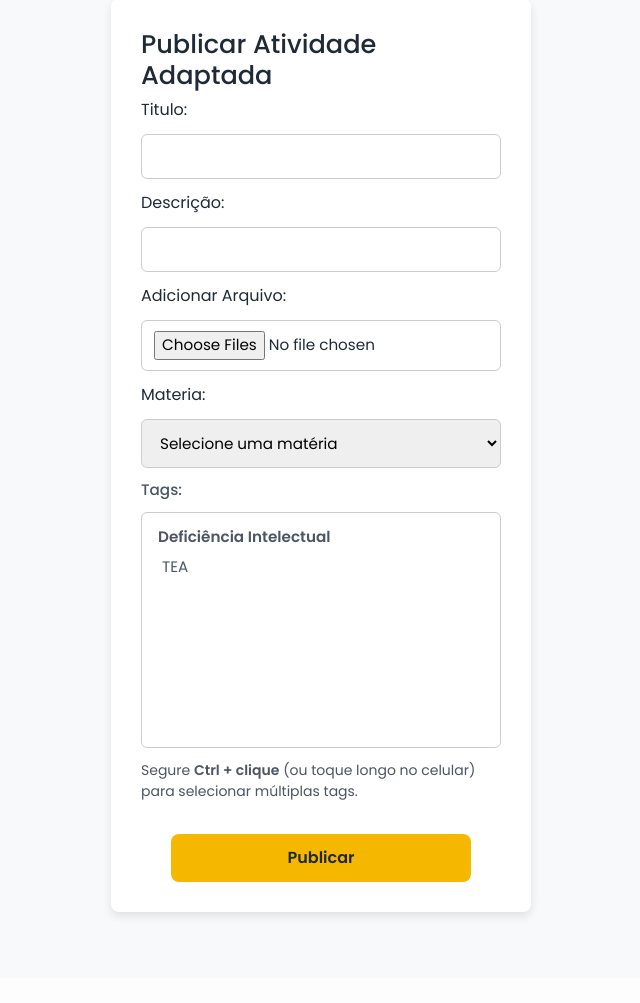
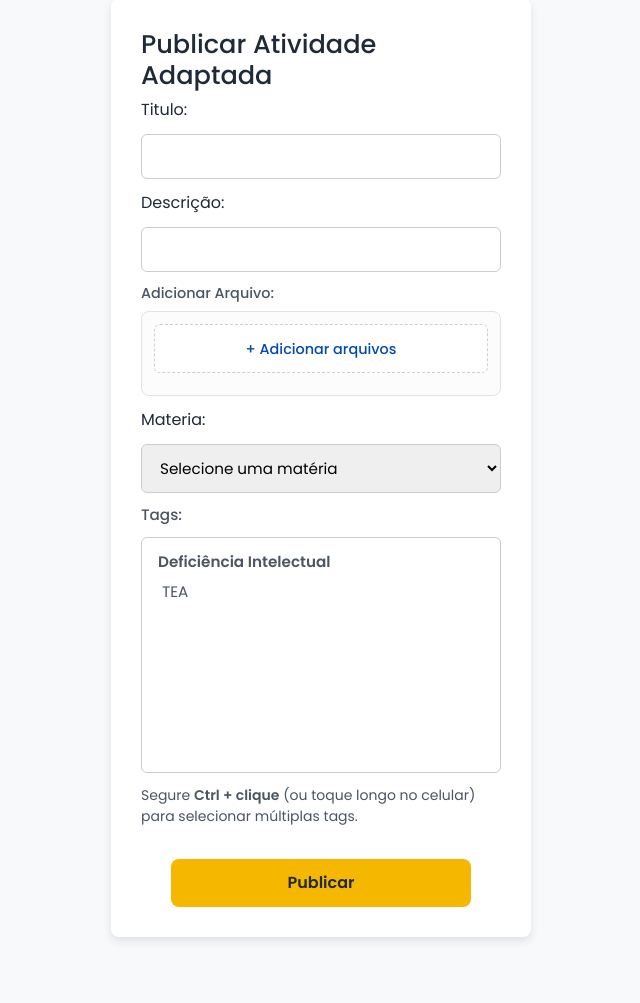
Before and after one commit to rafaella-dias/Include, a Flask app: page /publicar in a window 1280 px wide. Shown: the part 167-1170 px from the top of the page, without its empty margins (319-959 px from the left). Before the commit the page ends 1085 px from the top, so only its background shows below. Run offline with Flask 3, Linux system fonts and the light colour scheme; a user stored in the database is signed in.

Commit message:
Melhorando o visual do formulário de publicação.

```diff
--- /dev/null
+++ b/app/static/css/publicar.css
@@ -0,0 +1,181 @@
+/* =========================
+   WRAPPER
+========================= */
+
+.upload-wrapper {
+  display: flex;
+  flex-direction: column;
+  gap: 8px;
+}
+
+
+/* LABEL */
+.upload-label {
+  font-size: 0.9rem;
+  font-weight: 500;
+  color: var(--texto-secundario);
+}
+
+
+/* CONTAINER */
+.upload-container {
+  display: flex;
+  flex-direction: column;
+  gap: 10px;
+
+  padding: 12px;
+
+  border: 1px solid #dfe3e8;
+  border-radius: 8px;
+
+  background-color: #fcfcfd;
+}
+
+
+/* BOTAO ADD */
+.upload-box {
+  width: 100%;
+
+  padding: 14px;
+
+  border: 1px dashed #c7d0db;
+  border-radius: 6px;
+
+  background-color: #ffffff;
+
+  text-align: center;
+
+  cursor: pointer;
+
+  transition: border-color 0.15s ease,
+              background-color 0.15s ease;
+}
+
+.upload-box:hover {
+  border-color: #94a3b8;
+  background-color: #f8fafc;
+}
+
+.upload-box span {
+  font-size: 0.9rem;
+  font-weight: 500;
+
+  color: var(--azul-principal);
+}
+
+
+/* LISTA */
+#lista-arquivos {
+  display: flex;
+  flex-direction: column;
+  gap: 8px;
+}
+
+
+/* ITEM */
+.upload-arquivo-item {
+  display: flex;
+  align-items: center;
+  justify-content: space-between;
+
+  gap: 12px;
+
+  padding: 10px 12px;
+
+  border: 1px solid #e5e7eb;
+  border-radius: 6px;
+
+  background-color: #ffffff;
+}
+
+
+/* INFO */
+.upload-arquivo-info {
+  display: flex;
+  align-items: center;
+  gap: 10px;
+
+  flex: 1;
+  min-width: 0;
+}
+
+
+/* ICONE */
+.upload-arquivo-icon {
+  width: 34px;
+  height: 34px;
+
+  border-radius: 6px;
+
+  background-color: #eff3f8;
+
+  display: flex;
+  align-items: center;
+  justify-content: center;
+
+  font-size: 0.95rem;
+
+  flex-shrink: 0;
+}
+
+
+/* TEXTOS */
+.upload-arquivo-textos {
+  display: flex;
+  flex-direction: column;
+
+  min-width: 0;
+}
+
+
+/* NOME */
+.upload-arquivo-nome {
+  font-size: 0.88rem;
+  font-weight: 500;
+
+  color: #334155;
+
+  overflow: hidden;
+  text-overflow: ellipsis;
+  white-space: nowrap;
+}
+
+
+/* TAMANHO */
+.upload-arquivo-tamanho {
+  font-size: 0.72rem;
+  color: #64748b;
+}
+
+
+/* BOTAO REMOVER */
+.upload-remover-btn {
+  width: 24px;
+  height: 24px;
+
+  border: none;
+  border-radius: 4px;
+
+  background-color: transparent;
+
+  color: #94a3b8;
+
+  cursor: pointer;
+
+  display: flex;
+  align-items: center;
+  justify-content: center;
+
+  font-size: 0.8rem;
+  font-weight: 600;
+
+  flex-shrink: 0;
+
+  transition: background-color 0.15s ease,
+              color 0.15s ease;
+}
+
+.upload-remover-btn:hover {
+  background-color: #fee2e2;
+  color: #dc2626;
+}
--- a/app/templates/base.html
+++ b/app/templates/base.html
@@ -14,6 +14,7 @@
     <link rel="stylesheet" href="{{ url_for('static', filename='css/home.css') }}">
     <link rel="stylesheet" href="{{ url_for('static', filename='css/perfil.css') }}">
     <link rel="stylesheet" href="{{ url_for('static', filename='css/editar_perfil.css') }}">
+    <link rel="stylesheet" href="{{ url_for('static', filename='css/publicar.css') }}">
 
     <script src="https://cdn.jsdelivr.net/npm/bootstrap@5.3.2/dist/js/bootstrap.bundle.min.js"></script>
 
--- a/app/templates/publicar.html
+++ b/app/templates/publicar.html
@@ -10,7 +10,33 @@
         <form action="" method="post" enctype="multipart/form-data">
             Titulo: <input type="text" name="tituloForm" id="" value="{{ form_data.get('tituloForm', '') }}" required>
             Descrição: <input type="text" name="descricaoForm" id="" value="{{ form_data.get('descricaoForm', '') }}" required>
-            Adicionar Arquivo: <input type="file" name="arquivosForm" id="" multiple required>
+
+            <div class="upload-wrapper">
+
+                <label class="upload-label">
+                    Adicionar Arquivo:
+                </label>
+
+                <div class="upload-container">
+
+                    <label for="arquivosForm" class="upload-box">
+                        <span>+ Adicionar arquivos</span>
+                    </label>
+
+                    <input
+                        type="file"
+                        name="arquivosForm"
+                        id="arquivosForm"
+                        multiple
+                        hidden
+                    >
+
+                    <div id="lista-arquivos"></div>
+
+                </div>
+
+            </div>
+
             Materia:
             <select name="materiaForm" id="">
                 <option value="" disabled selected>Selecione uma matéria</option>
@@ -61,4 +87,77 @@
 
 </main>
 
+<script>
+    const inputArquivos = document.getElementById('arquivosForm')
+    const listaArquivos = document.getElementById('lista-arquivos')
+
+    let arquivosSelecionados = []
+
+    inputArquivos.addEventListener('change', () => {
+        const novosArquivos = Array.from(inputArquivos.files)
+
+        novosArquivos.forEach(novoArquivo => {
+            const jaExiste = arquivosSelecionados.some(arquivo =>
+                arquivo.name === novoArquivo.name &&
+                arquivo.size === novoArquivo.size
+            )
+
+            if (!jaExiste) {
+                arquivosSelecionados.push(novoArquivo)
+            }
+        })
+
+        atualizarInputFiles()
+        renderizarArquivos()
+    })
+
+    function renderizarArquivos() {
+        listaArquivos.innerHTML = ''
+
+        arquivosSelecionados.forEach((arquivo, index) => {
+
+            const item = document.createElement('div')
+            item.classList.add('upload-arquivo-item')
+
+            const tamanhoKB = (arquivo.size / 1024).toFixed(1)
+
+            item.innerHTML = `
+                <div class="upload-arquivo-info">
+                    <div class="upload-arquivo-icon">📄</div>
+
+                    <div class="upload-arquivo-textos">
+                        <span class="upload-arquivo-nome">
+                            ${arquivo.name}
+                        </span>
+
+                        <span class="upload-arquivo-tamanho">
+                            ${tamanhoKB} KB
+                        </span>
+
+                    </div>
+
+                </div>
+                <button type="button" class="upload-remover-btn" onclick="removerArquivos(${index})"> ✕ </button>
+            `
+
+            listaArquivos.appendChild(item)
+        })
+    }
+
+    function removerArquivos(index) {
+        arquivosSelecionados.splice(index,1)
+        atualizarInputFiles()
+        renderizarArquivos()
+    }
+
+    function atualizarInputFiles() {
+        const dataTransfer = new DataTransfer()
+        arquivosSelecionados.forEach(arquivo => {
+            dataTransfer.items.add(arquivo)
+        })
+
+        inputArquivos.files = dataTransfer.files
+    }
+</script>
+
 {% endblock %}
```
Also changed, not shown: instance/DatabaseInclude.db.
